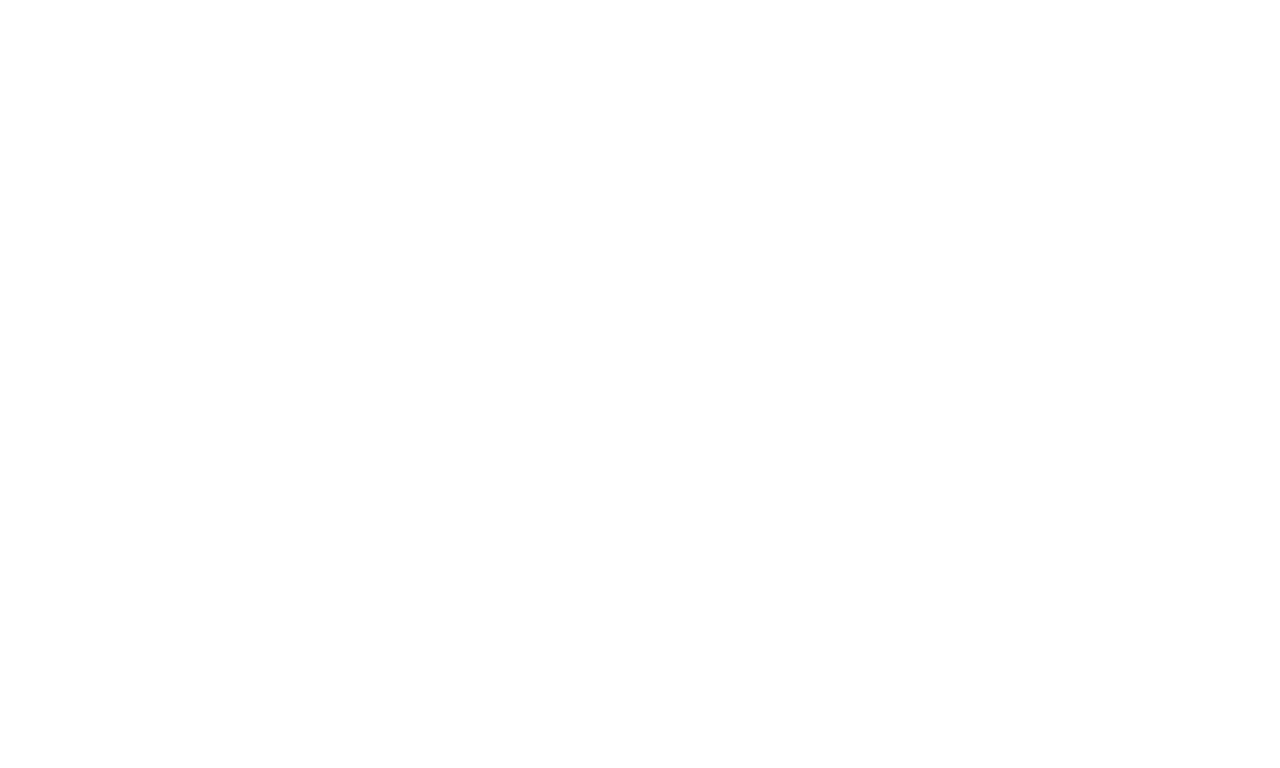
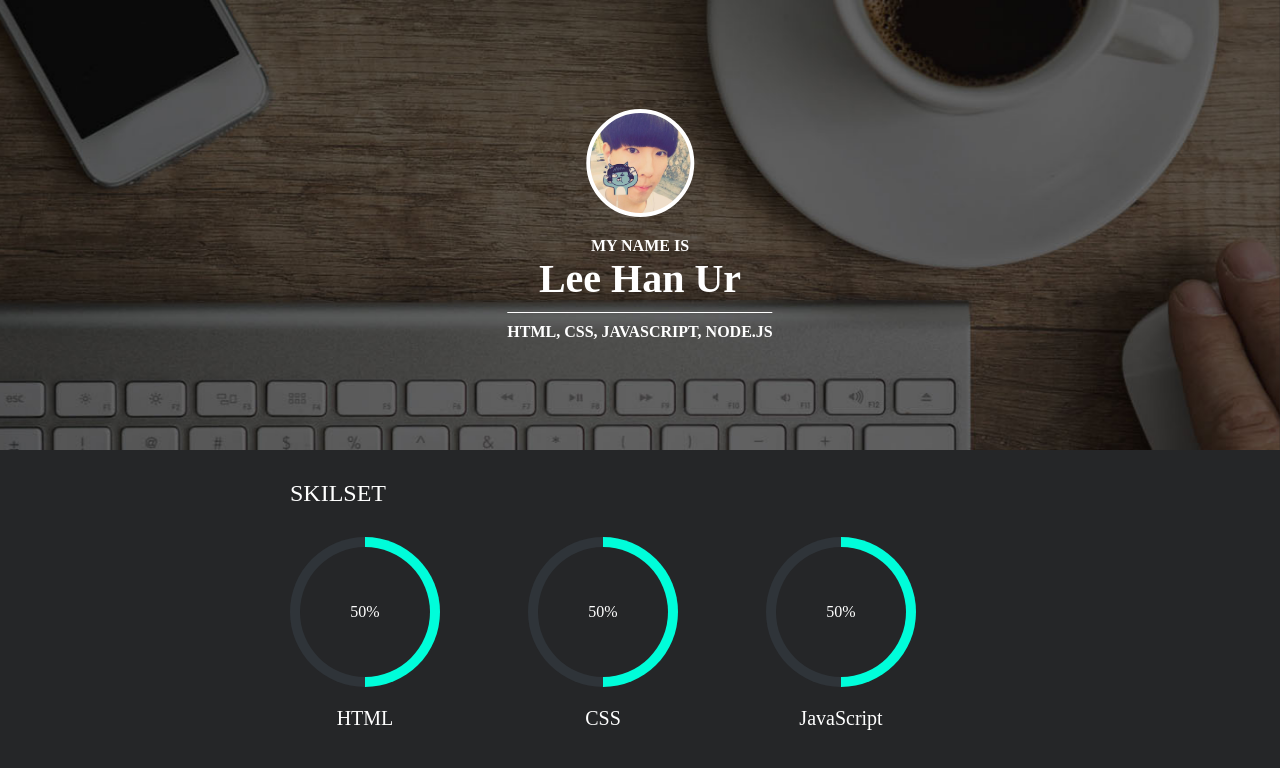
Before and after one commit to kkak10/mango-html-class, a plain HTML site: page index.html in a window 1280 px wide. Drawn offline with Linux system fonts and the light colour scheme.

Commit message:
skil grapch complate

```diff
--- a/index.html
+++ b/index.html
@@ -5,8 +5,59 @@
   <meta name="viewport"
         content="width=device-width, user-scalable=no, initial-scale=1.0, maximum-scale=1.0, minimum-scale=1.0">
   <title>Document</title>
+  <link rel="stylesheet" href="static/css/desktop.css">
+  <link rel="stylesheet" href="static/css/mobile.css">
 </head>
 <body>
+<header class="header">
+  <div class="header__welcome">
+    <div class="header__welcome--picture"></div>
+    <p class="header__welcome--name_prefix">MY NAME IS</p>
+    <p class="header__welcome--name">Lee Han Ur</p>
+    <p class="header__welcome--skilset">HTML, CSS, JAVASCRIPT, NODE.JS</p>
+  </div>
+</header>
 
+<main class="main">
+  <section class="section__skilset">
+    <h2 class="section__skilset--title">SKILSET</h2>
+
+    <div class="section__skil section__skil--html">
+      <div class="section__skil--circle">
+        <div class="section__skil--circle_inner">
+          50%
+        </div>
+      </div>
+
+      <p class="section__skil-description">
+        HTML
+      </p>
+    </div>
+
+    <div class="section__skil section__skil--css">
+      <div class="section__skil--circle">
+        <div class="section__skil--circle_inner">
+          50%
+        </div>
+      </div>
+
+      <p class="section__skil-description">
+        CSS
+      </p>
+    </div>
+
+    <div class="section__skil section__skil--javascript">
+      <div class="section__skil--circle">
+        <div class="section__skil--circle_inner">
+          50%
+        </div>
+      </div>
+
+      <p class="section__skil-description">
+        JavaScript
+      </p>
+    </div>
+  </section>
+</main>
 </body>
 </html>
--- /dev/null
+++ b/static/css/desktop.css
@@ -0,0 +1,135 @@
+* {
+  margin: 0;
+  padding: 0;
+}
+
+html, body {
+  width: 100%;
+  height: 100%;
+  background-color: #252628;
+}
+
+.header {
+  position: relative;
+  width: 100%;
+  height: 450px;
+  background-image: url('/static/img/slider_img1.jpg');
+  background-attachment: fixed;
+  -webkit-background-size: cover;
+  background-size: cover;
+  background-repeat: no-repeat;
+  background-position: center;
+}
+
+.header__welcome {
+  position: absolute;
+  top: 50%;
+  left: 50%;
+  color: white;
+  text-align: center;
+  font-weight: bold;
+  -webkit-transform: translate(-50%, -50%);
+  -moz-transform: translate(-50%, -50%);
+  -ms-transform: translate(-50%, -50%);
+  -o-transform: translate(-50%, -50%);
+  transform: translate(-50%, -50%);
+}
+
+.header__welcome--picture {
+  width: 100px;
+  height: 100px;
+  margin: 0 auto 20px;
+  border: 4px solid white;
+  -webkit-border-radius: 50%;
+  -moz-border-radius: 50%;
+  border-radius: 50%;
+  background-image: url('/static/img/my_picture.jpg');
+  -webkit-background-size: cover;
+  background-size: cover;
+}
+
+.header__welcome--name_prefix {
+  font-size: 16px;
+}
+
+.header__welcome--name {
+  margin-bottom: 10px;
+  padding-bottom: 10px;
+  border-bottom: 1px solid white;
+  font-size: 40px;
+  color: white;
+}
+
+.main {
+  width: 700px;
+  margin: 30px auto 0;
+}
+
+.section__skilset--title {
+  font-weight: 100;
+  margin-bottom: 30px;
+  color: white;
+}
+
+.section__skil {
+  float: left;
+  margin-right: 88px;
+}
+
+.section__skil:last-child {
+  margin-right: 0;
+}
+
+.section__skil-description {
+  margin-top: 20px;
+  font-size: 20px;
+  text-align: center;
+  color: white;
+  font-weight: 100;
+}
+
+.section__skil--circle {
+  position: relative;
+  width: 150px;
+  height: 150px;
+  -webkit-border-radius: 50%;
+  -moz-border-radius: 50%;
+  border-radius: 50%;
+}
+
+.section__skil--circle_inner {
+  position: absolute;
+  top: 50%;
+  left: 50%;
+  -webkit-transform: translate(-50%, -50%);
+  -moz-transform: translate(-50%, -50%);
+  -ms-transform: translate(-50%, -50%);
+  -o-transform: translate(-50%, -50%);
+  transform: translate(-50%, -50%);
+  width: 130px;
+  height: 130px;
+  line-height: 130px;
+  background-color: #252628;
+  -webkit-border-radius: 50%;
+  -moz-border-radius: 50%;
+  border-radius: 50%;
+  color: white;
+  text-align: center;
+  font-size: 16px;
+  font-weight: 100;
+}
+
+.section__skil--html .section__skil--circle {
+  background-color: white;
+  background-image: linear-gradient(-90deg, #00FDDA 50%, rgba(0, 0, 0, 0) 50%, rgba(0, 0, 0, 0)), linear-gradient(270deg, #00FDDA 50%, #2f3439 50%, #2f3439);
+}
+
+.section__skil--css .section__skil--circle {
+  background-color: white;
+  background-image: linear-gradient(-90deg, #00FDDA 50%, rgba(0, 0, 0, 0) 50%, rgba(0, 0, 0, 0)), linear-gradient(270deg, #00FDDA 50%, #2f3439 50%, #2f3439);
+}
+
+.section__skil--javascript .section__skil--circle {
+  background-color: white;
+  background-image: linear-gradient(-90deg, #00FDDA 50%, rgba(0, 0, 0, 0) 50%, rgba(0, 0, 0, 0)), linear-gradient(270deg, #00FDDA 50%, #2f3439 50%, #2f3439);
+}
--- /dev/null
+++ b/static/css/mobile.css
@@ -0,0 +1,37 @@
+@media all and (min-width: 0px) and (max-width: 768px) {
+  .header {
+    width: 100%;
+    height: 400px;
+  }
+
+  .header__welcome {
+    -webkit-transform: translate(-50%, -50%);
+    -moz-transform: translate(-50%, -50%);
+    -ms-transform: translate(-50%, -50%);
+    -o-transform: translate(-50%, -50%);
+    transform: translate(-50%, -50%);
+  }
+
+  .header__welcome--name {
+    font-size: 30px;
+    word-break: break-all;
+  }
+
+  .main {
+    width: 100%;
+    padding: 0 30px;
+    -webkit-box-sizing: border-box;
+    -moz-box-sizing: border-box;
+    box-sizing: border-box;
+  }
+
+  .section__skil {
+    width: 100%;
+    margin-bottom: 30px;
+    float: none;
+  }
+
+  .section__skil--circle {
+    margin: 0 auto;
+  }
+}
```
Also changed, not shown: static/img/my_picture.jpg (added), static/img/slider_img1.jpg (added).
